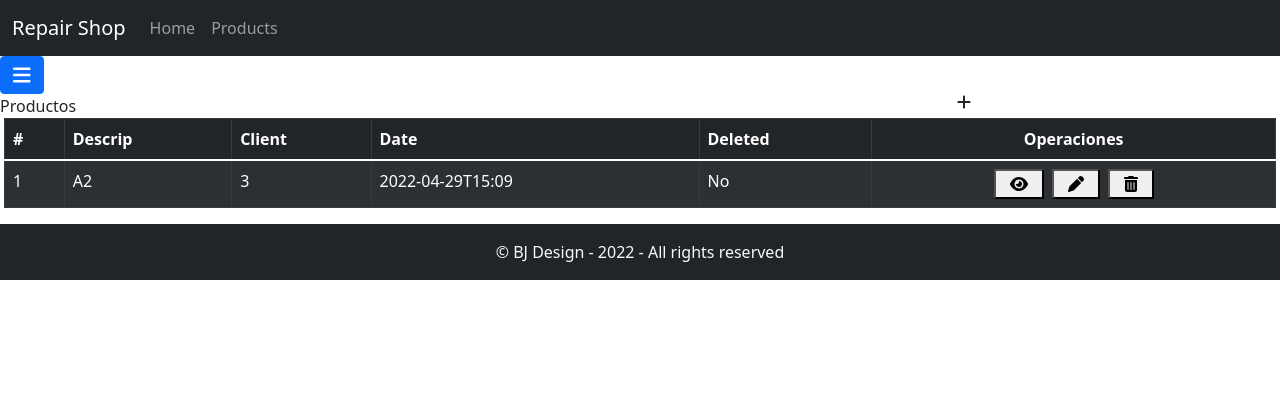
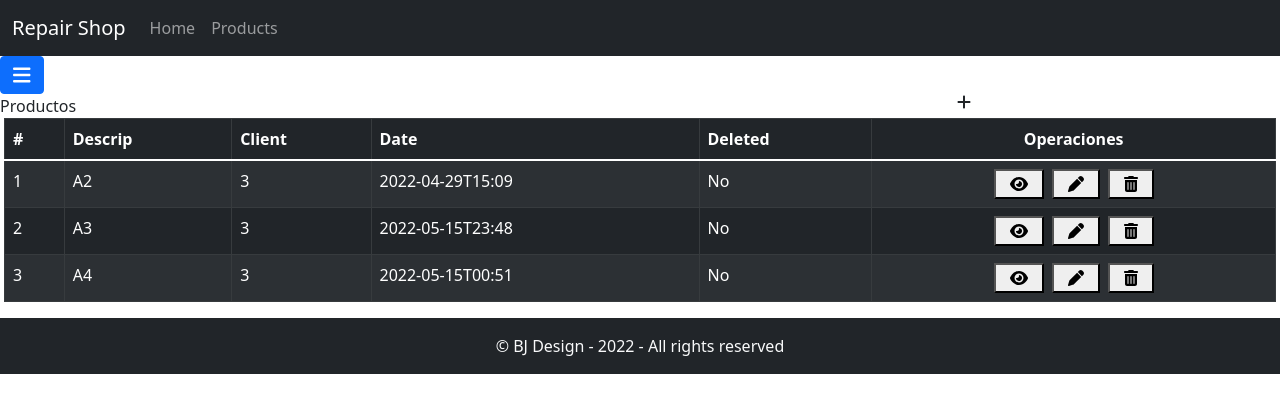
Before and after one commit to JassanBraian/repairshop, a React (Create React App) app: page /products in a window 1280 px wide. Shown: the top 412 px of the page. Built offline with nearby package versions, Linux system fonts and the light colour scheme; data requests are answered from the project's data file.

Commit message:
solved warning key duplicate

```diff
--- a/db.json
+++ b/db.json
@@ -13,6 +13,20 @@
       "date": "2022-04-29T15:09",
       "deleted": false,
       "id": 13
+    },
+    {
+      "descrip": "A3",
+      "fkclient": 3,
+      "date": "2022-05-15T23:48",
+      "deleted": false,
+      "id": 14
+    },
+    {
+      "descrip": "A4",
+      "fkclient": 3,
+      "date": "2022-05-15T00:51",
+      "deleted": false,
+      "id": 15
     }
   ],
   "client": [
--- a/src/components/entities/product/baseProduct/ProductInquiry.jsx
+++ b/src/components/entities/product/baseProduct/ProductInquiry.jsx
@@ -41,7 +41,7 @@ const ProductInquiry = (props) => {
                     <tbody>
                         {props.products
                             .map((product, index) => (
-                                <tr key="{index}">
+                                <tr key={index.toString()}>
                                     <td>{index + 1}</td>
                                     <td>{product.descrip}</td>
                                     <td>{product.fkclient}</td>
```
